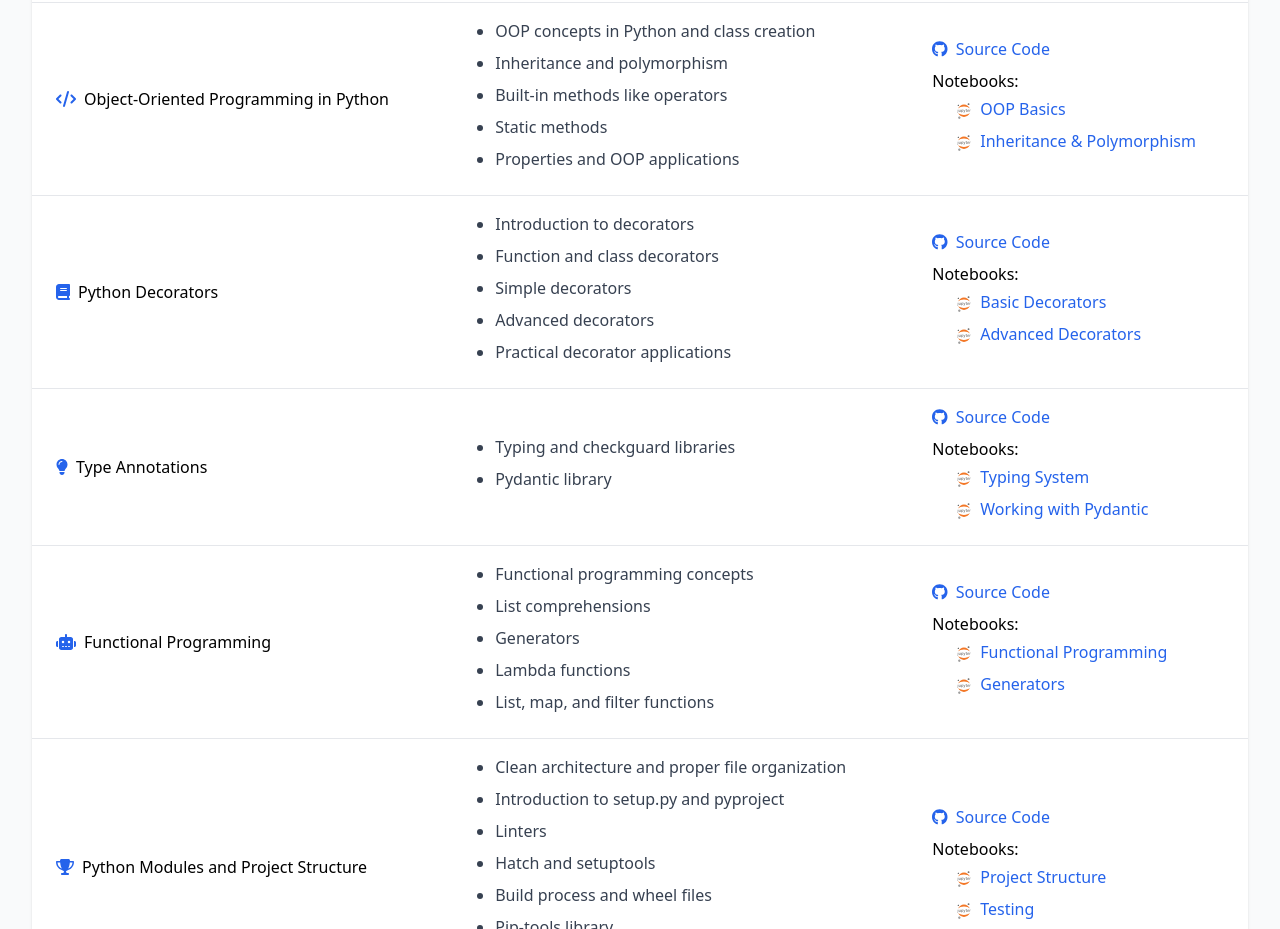
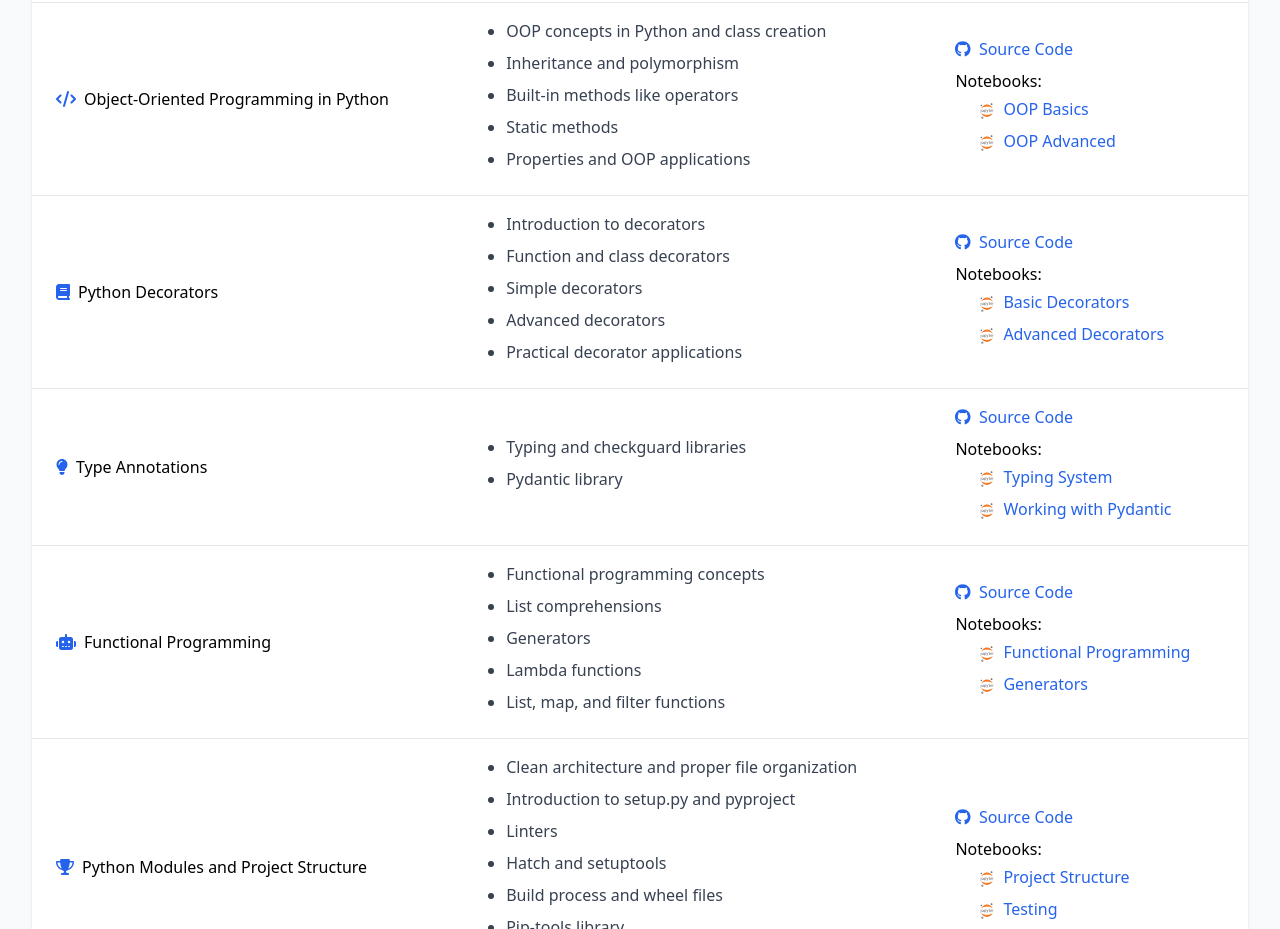
Before and after one commit to MohammadRaziei/advanced-python-course, a Next.js app: page / in a window 1280 px wide. Shown: the part 1420-2349 px from the top of the page. Built offline with nearby package versions, Linux system fonts and the light colour scheme.

Commit message:
oop update

```diff
--- a/pages/index.tsx
+++ b/pages/index.tsx
@@ -5,6 +5,17 @@ import { FontAwesomeIcon } from '@fortawesome/react-fontawesome';
 import { faCode, faTrophy, faLightbulb, faBook, faRobot, faCube, faCheckCircle } from '@fortawesome/free-solid-svg-icons';
 import { faGithub } from '@fortawesome/free-brands-svg-icons';
 import { handlePath } from '../utils/path';
+import { convertToNbviewerUrl } from 'utils/urlConverter';
+
+
+const repo_url = "https://github.com/MohammadRaziei/advanced-python-course"
+function repoPath(path: string, branch: string = "master"): string {
+  return repo_url + "/tree/" + branch + "/" + path;
+}
+function notebookPath(path:string, branch: string = "master"): string {
+  return convertToNbviewerUrl(repoPath(path, branch));
+}
+
 
 const syllabus = [
   {
@@ -56,10 +67,10 @@ const syllabus = [
       "Properties and OOP applications"
     ],
     resources: {
-      code: "https://github.com/MohammadRaziei/advanced-python-course/module3",
+      code: repoPath("3-object-oriented-programming"),
       notebooks: [
-        { name: "OOP Basics", url: "https://notebooks.com/oop-basics" },
-        { name: "Inheritance & Polymorphism", url: "https://notebooks.com/inheritance" }
+        { name: "OOP Basics", url: notebookPath("3-object-oriented-programming/i-oop-basic.ipynb") },
+        { name: "OOP Advanced", url: notebookPath("3-object-oriented-programming/ii-oop-advanced.ipynb") }
       ]
     }
   },
@@ -236,7 +247,7 @@ export default function AdvancedPythonCourse() {
             <a href="#purchase" className="bg-blue-600 text-white px-8 py-3 rounded-lg hover:bg-blue-700">
               Enroll Now
             </a>
-            <a href="https://github.com/MohammadRaziei/advanced-python-course" target="_blank" rel="noopener" className="bg-gray-800 text-white px-8 py-3 rounded-lg hover:bg-gray-900">
+            <a href={repo_url} target="_blank" rel="noopener" className="bg-gray-800 text-white px-8 py-3 rounded-lg hover:bg-gray-900">
               <FontAwesomeIcon icon={faGithub} className="mr-2" />
               View Code
             </a>
@@ -341,7 +352,7 @@ export default function AdvancedPythonCourse() {
         <div className="max-w-7xl mx-auto px-4 sm:px-6 lg:px-8 text-center">
           <p className="mb-4">© 2024 Python Pro Masterclass. All rights reserved.</p>
           <div className="flex justify-center space-x-6">
-            <a href="https://github.com/MohammadRaziei/advanced-python-course" target="_blank" rel="noopener">
+            <a href={repo_url} target="_blank" rel="noopener">
               <FontAwesomeIcon icon={faGithub} className="text-2xl hover:text-gray-300" />
             </a>
             {/* Add more social links */}
--- /dev/null
+++ b/utils/urlConverter.ts
@@ -0,0 +1,13 @@
+/**
+ * Converts a GitHub URL of a Jupyter notebook to an nbviewer URL.
+ *
+ * @param githubUrl - The original GitHub URL of the Jupyter notebook
+ * @returns The nbviewer URL
+ */
+export function convertToNbviewerUrl(githubUrl: string): string {
+  const baseUrl = "https://nbviewer.org/github/";
+  // Remove the "https://github.com/" part from the GitHub URL
+  const path = githubUrl.replace("https://github.com/", "");
+  // Return the nbviewer URL
+  return `${baseUrl}${path}`;
+}
```
